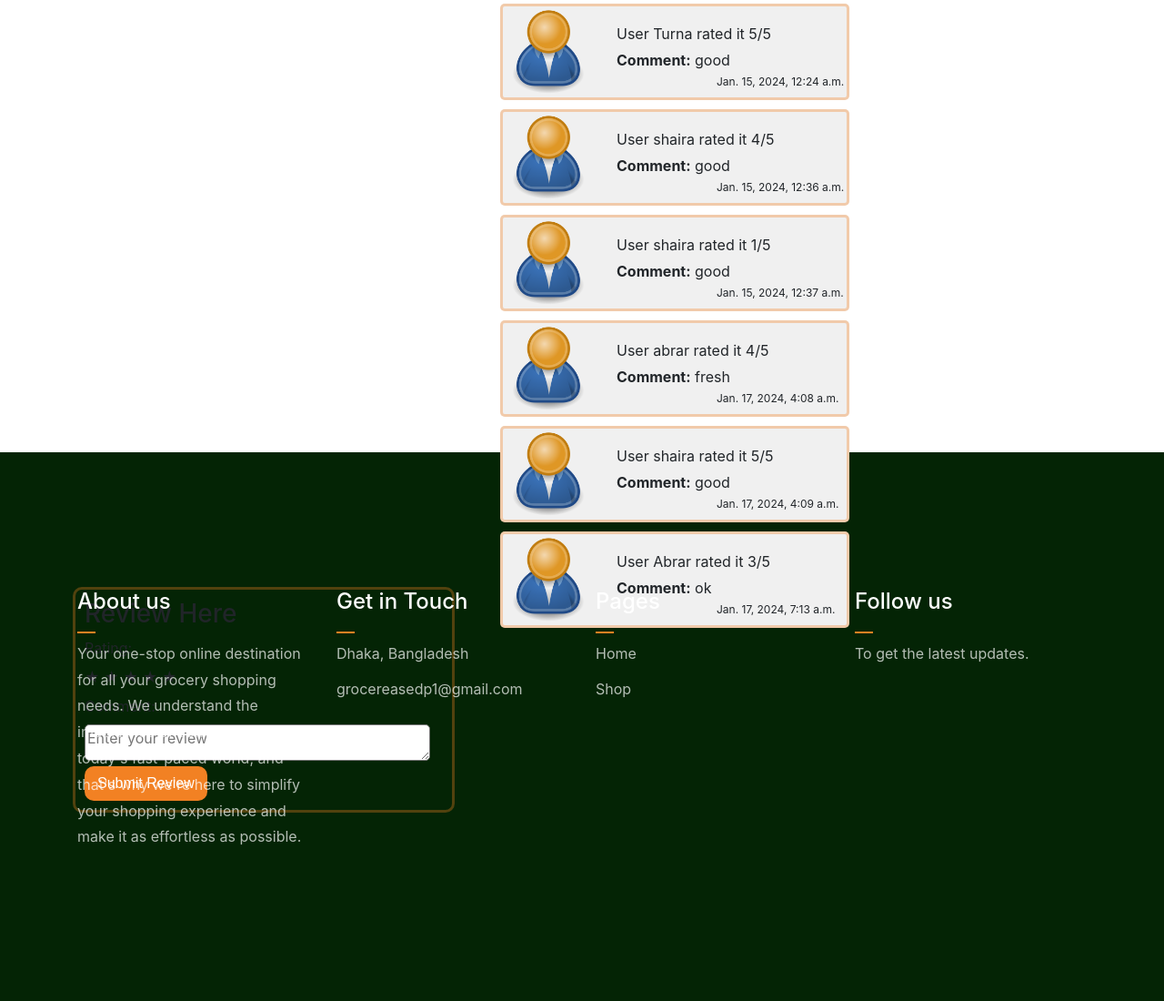
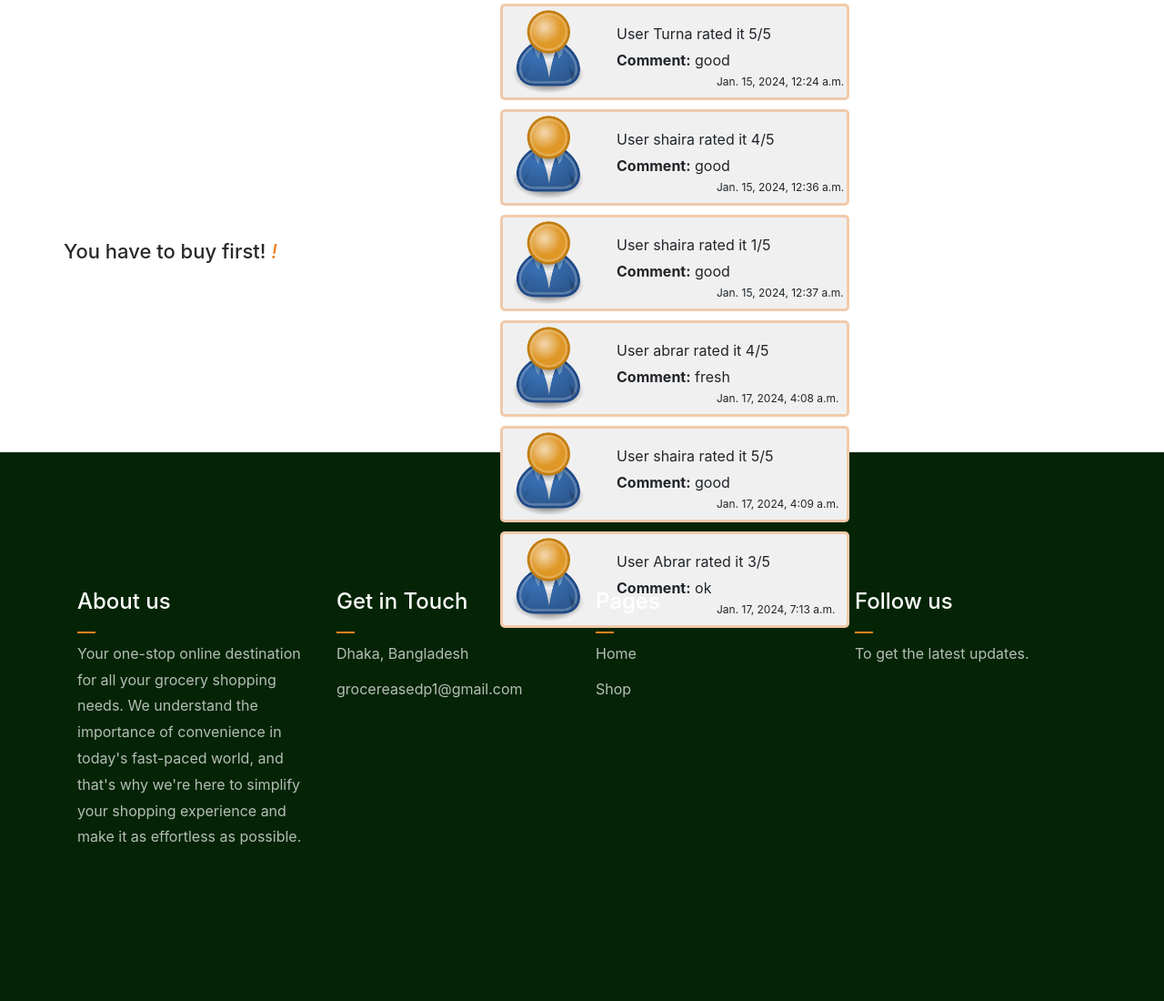
Before and after one commit to abrarwritescode/GrocerEase, a Django app: template GrocerEase/projects/templates/customer/singleitemcustomer.html in a window 1280 px wide. Shown: the part 963-2063 px from the top of the page at 91% size. Run offline with Django 4.2, Linux system fonts and the light colour scheme; the template is opened without the code that fills it: values that come from a table or form of the project are taken from there, others are empty; data comes from the database, SQL or seed files in the repository; both versions use the stored data as it was after the commit; some libraries are stand-ins or nearby versions.

Commit message:
Modified Review

```diff
--- a/GrocerEase/projects/templates/customer/singleitemcustomer.html
+++ b/GrocerEase/projects/templates/customer/singleitemcustomer.html
@@ -1,25 +1,24 @@
-{% extends 'customer/navbarcustomer.html' %}
-{% load static %} {% block content%}
-
+{% extends 'customer/navbarcustomer.html' %} {% load static %}
+<!-- -->
+{% block content %}
 <div style="height: 75vh">
   <div style="position: relative; top: 90px" class="section-title">
     <h2>Item: {{ item.itemtitle }}</h2>
   </div>
 
   <style>
-
-    .rateandreview{
+    .rateandreview {
       position: relative;
       top: 100px;
       height: 90vh;
       margin-bottom: 100px;
     }
-    .average-rating{
+    .average-rating {
       position: absolute;
       left: 1000px;
       top: 220px;
     }
-    .review-form{
+    .review-form {
       position: absolute;
       left: 80px;
       width: 420px;
@@ -28,19 +27,19 @@
       padding: 10px;
       border-radius: 10px;
     }
-    .star-rating-input{
+    .star-rating-input {
       position: relative;
       left: 100px;
     }
-    .commentform{
+    .commentform {
       height: 40px;
       border-radius: 5px;
-      width:380px ;
+      width: 380px;
     }
-    .reviewbtn{
+    .reviewbtn {
       font-family: 'Poppins', sans-serif;
       display: inline-block;
-  background-color: #F28123;
+      background-color: #f28123;
       color: #fff;
       padding: 7px 14px;
       text-decoration: none;
@@ -48,7 +47,7 @@
       border-radius: 10px;
     }
 
-    .allcomment{
+    .allcomment {
       display: flex;
       align-items: center;
       border-radius: 5px;
@@ -60,26 +59,27 @@
       left: 550px;
       border: 3px solid #f2802356;
     }
-    .userimage img{
+    .userimage img {
       width: 100px;
       height: 100px;
       border-radius: 50%;
       margin-right: 20px;
     }
-    .comment-details .name, .comment-details .comment{
+    .comment-details .name,
+    .comment-details .comment {
       margin: 5px;
       position: relative;
       bottom: 20px;
     }
 
-    .comment-details .date{
+    .comment-details .date {
       position: relative;
       left: 115px;
       font-size: 12px;
       top: 70px;
     }
 
-    .already{
+    .already {
       font-size: 22px;
       color: rgb(42, 40, 40);
       margin-left: 70px;
@@ -104,10 +104,10 @@
                   alt=""
                 />
                 {% if item.discount_percentage > 0 %}
-                <span class="discount-label"
-                  >BDT {{item.discounted_price}} on
-                  {{item.discount_percentage}}% sale</span
-                >
+                <span class="discount-label">
+                  BDT {{ item.discounted_price }} on {{ item.discount_percentage
+                  }}% sale
+                </span>
                 {% endif %} {% if item.itemquantity <= 0 %}
                 <span class="out-of-stock-label">Out of Stock</span>
                 {% endif %}
@@ -123,18 +123,17 @@
             <h3>Description: {{ item.itemdescription }}</h3>
             {% if item.discount_percentage > 0 %}
             <p class="single-product-pricing">
-              <span style="text-decoration: line-through"
-                >BDT {{item.original_price}}</span
-              >
-              BDT {{item.discounted_price}}
+              <span style="text-decoration: line-through">
+                BDT {{ item.original_price }}
+              </span>
+              BDT {{ item.discounted_price }}
             </p>
             {% else %}
             <p class="single-product-pricing">
-              <span>BDT {{item.itemprice}}</span>
+              <span>BDT {{ item.itemprice }}</span>
             </p>
             {% endif %}
             <div class="single-product-form">
-
               {% for category in categorys %}
               <p><strong>Categories: </strong>{{ category }}</p>
               {% endfor %}
@@ -146,7 +145,8 @@
                 >{{ item.seller.storename }}</a
               >
             </p>
-            <a style="position: relative; top: 30px;"
+            <a
+              style="position: relative; top: 30px"
               href="{% url 'cart' customer_id=request.session.customer_id %}"
               data-product="{{ item.id }}"
               data-action="add"
@@ -161,41 +161,51 @@
 </div>
 
 <div class="rateandreview">
-
-  <div style="position: relative; top: 120px;" class="section-title">
+  <div style="position: relative; top: 120px" class="section-title">
     <h2 class="mb-4">Rating & Reviews:</h2>
   </div>
 
   {% for review in reviews %}
   <div class="allcomment">
     <div class="userimage">
-        <img src="{{ review.customer.customerimage.url }}" alt="">
+      <img src="{{ review.customer.customerimage.url }}" alt="" />
     </div>
     <div class="comment-details">
       <p class="date">{{ review.created_at }}</p>
-        <p class="name">User {{ review.customer.customername }} rated it {{ review.rating }}/5 </p>
+      <p class="name">
+        User {{ review.customer.customername }} rated it {{ review.rating }}/5
+      </p>
       <p class="comment"><b>Comment:</b> {{ review.comment }}</p>
     </div>
   </div>
   {% endfor %}
 
   <div class="average-rating">
-      {% if average_rating %} <h5>Average Rating:</h5> <b>{{ average_rating }}/5</b>
+    {% if average_rating %}
+    <h5>Average Rating:</h5>
+    <b>{{ average_rating }}/5</b>
     <div>
-        <div><span style="color: #F28123;">&#9733;</span> {{ rating1 }}</div>
-        <div><span style="color: #F28123;">&#9733;&#9733;</span> {{ rating2 }}</div>
-        <div><span style="color: #F28123;">&#9733;&#9733;&#9733;</span> {{ rating3 }}</div>
+      <div><span style="color: #f28123">&#9733;</span> {{ rating1 }}</div>
       <div>
-          <span style="color: #F28123;">&#9733;&#9733;&#9733;&#9733;</span> {{ rating4 }}
+        <span style="color: #f28123">&#9733;&#9733;</span> {{ rating2 }}
       </div>
       <div>
-          <span style="color: #F28123;">&#9733;&#9733;&#9733;&#9733;&#9733;</span> {{rating5}}
+        <span style="color: #f28123">&#9733;&#9733;&#9733;</span> {{ rating3 }}
+      </div>
+      <div>
+        <span style="color: #f28123">&#9733;&#9733;&#9733;&#9733;</span>
+        {{rating4 }}
+      </div>
+      <div>
+        <span style="color: #f28123">&#9733;&#9733;&#9733;&#9733;&#9733;</span>
+        {{ rating5 }}
       </div>
     </div>
     {% endif %}
   </div>
 
-    {% if average_rating %}
+  {% if customercanreview %} {% if average_rating %}
+  <!--ok-->
   {% if not customer_has_reviewed %}
   <div class="review-form">
     <h3>Review Here</h3>
@@ -216,11 +226,12 @@
     </form>
   </div>
   {% else %}
-    <h4 class="already">You have already reviewed this item <i style="color: #F28123;" class="fa-duotone fa-exclamation"></i></h4>
-    {% endif %}
-    {% else %}
-
-    <div style="position: relative; top: 120px;" class="review-form">
+  <h4 class="already">
+    You have already reviewed this item
+    <i style="color: #f28123" class="fa-duotone fa-exclamation"></i>
+  </h4>
+  {% endif %} {% else %}
+  <div style="position: relative; top: 120px" class="review-form">
     <h3>Review Here</h3>
     <form method="post" action="{% url 'submit_review' item.id %}">
       {% csrf_token %}
@@ -238,10 +249,12 @@
       <button class="reviewbtn" type="submit">Submit Review</button>
     </form>
   </div>
-
+  {% endif %} {% else %}
+  <h4 class="already">
+    You have to buy first!
+    <i style="color: #f28123" class="fa-duotone fa-exclamation"></i>
+  </h4>
   {% endif %}
-
-
 </div>
 
 {% if complementary_items %}
@@ -250,21 +263,19 @@
 </div>
 
 <div style="justify-content: center; align-items: center" class="row main">
-    {% for category, items in complementary_items.items %}
-    {% for item in items %}
+  {% for category, items in complementary_items.items %} {% for item in items %}
   <div class="col-md-6 col-lg-3 ftco-animate">
     <div class="product">
-        <a href="#" class="img-prod"
-          ><img class="img-fluid" src="{{ item.itemfeaturedimage.url }}" alt=""
-        /></a>
+      <a href="#" class="img-prod">
+        <img class="img-fluid" src="{{ item.itemfeaturedimage.url }}" alt="" />
+      </a>
       <div class="overlay"></div>
       {% if item.itemquantity <= 0 %}
       <span class="out-of-stock-label">Out of Stock</span>
       {% endif %} {% if item.discount_percentage > 0 %}
-        <span class="discount-label"
-          >BDT {{item.discounted_price}} on {{item.discount_percentage}}%
-          sale</span
-        >
+      <span class="discount-label">
+        BDT {{item.discounted_price}} on {{item.discount_percentage}}% sale
+      </span>
       {% endif %}
       <div class="text py-3 pb-4 px-3 text-center">
         <h3><strong>{{item.itemtitle}}</strong></h3>
@@ -273,9 +284,9 @@
           <div class="pricing">
             {% if item.discount_percentage > 0 %}
             <p class="price">
-                <span class="price-sale" style="text-decoration: line-through"
-                  >BDT {{item.original_price}}</span
-                >
+              <span class="price-sale" style="text-decoration: line-through">
+                BDT {{item.original_price}}
+              </span>
             </p>
             {% else %}
             <p class="price">
@@ -340,4 +351,3 @@
   });
 </script>
 {% endblock content %}
-</div>
```
Also changed, not shown: GrocerEase/projects/views/customer/itemdetails/viewdetails.py (+26 -4 lines), GrocerEase/db.sqlite3. Lines whose indentation alone changed are shown as unchanged.
